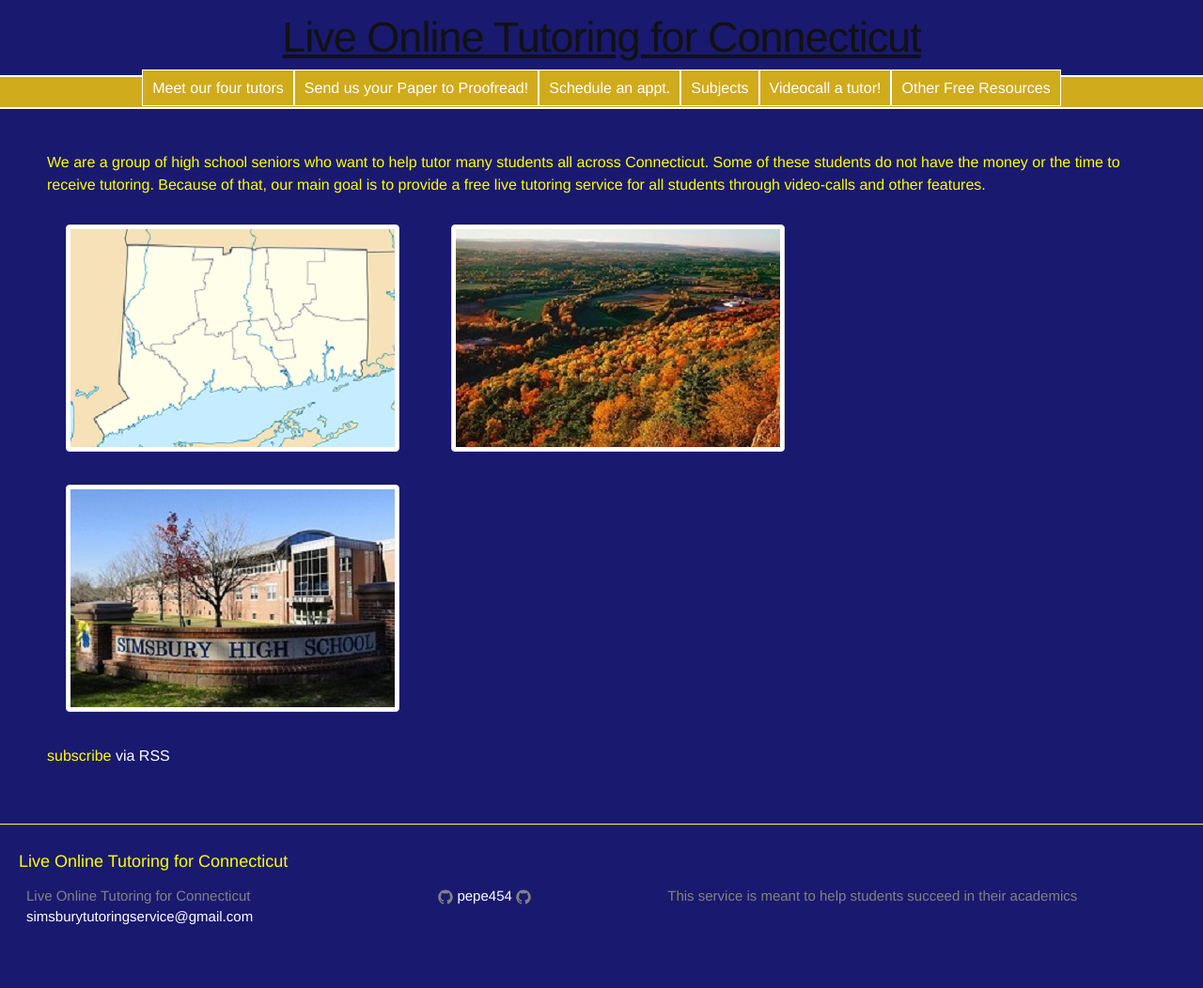
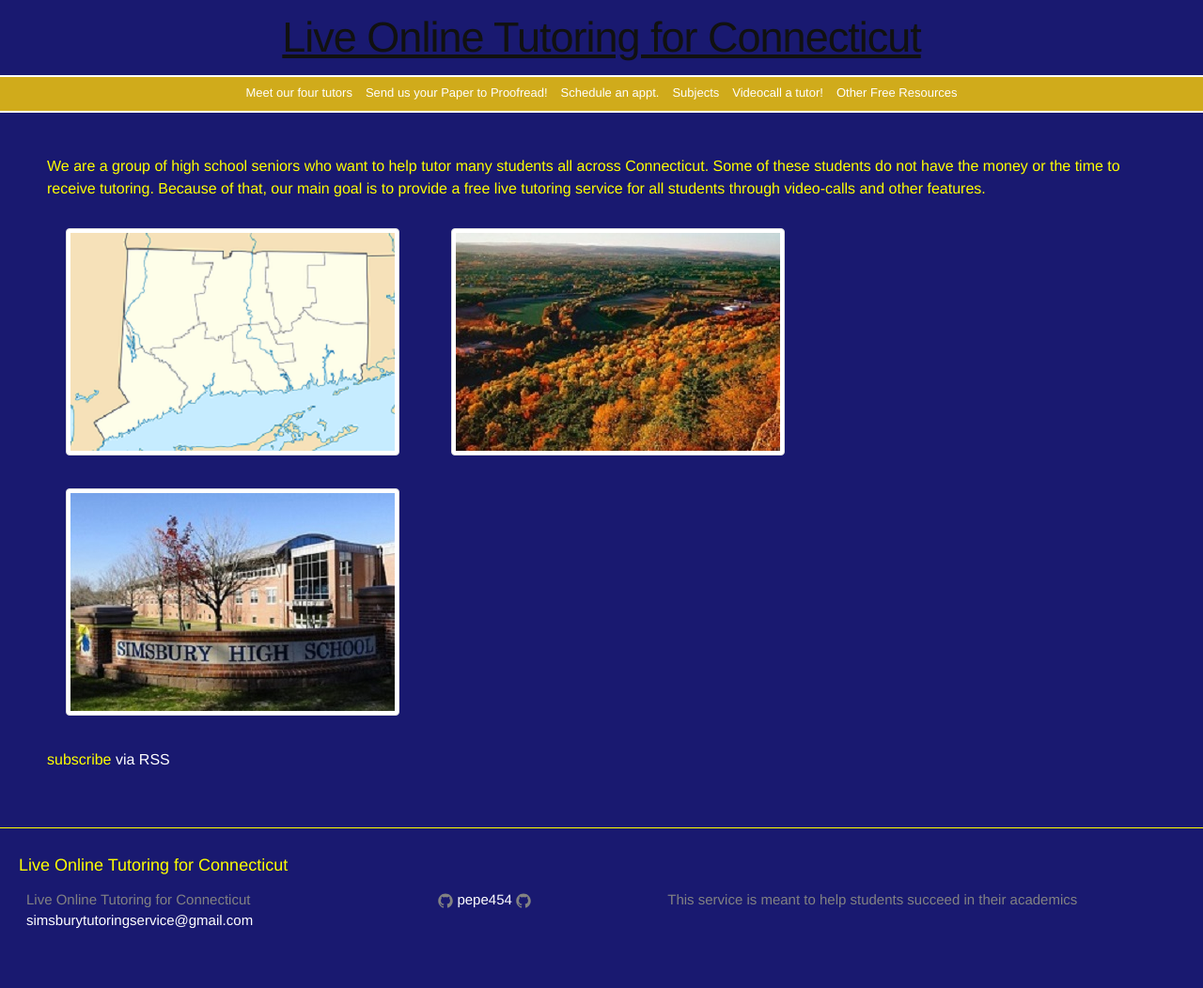
Before and after one commit to pepe454/pepe454.github.io, a Jekyll site: the page built from index.html, in a window 1280 px wide. Shown: the whole page at 94% size. Built offline with Jekyll 4.4.1, drawn with Linux system fonts in a browser that asks for light colours; the list of posts is cut into pages by our own code.

Commit message:
Update _layout.scss

```diff
--- a/_sass/_layout.scss
+++ b/_sass/_layout.scss
@@ -42,11 +42,11 @@
     .page-link {
         line-height: 30px;
         background-color: #d0ab1b;
+        display: inline-block;
         margin-left: 0;
         margin-right: 0;
-        padding: 10px;
-        border: 1px solid white;
-        font-size: 16px;
+        padding: 7px;
+        font-size: 13px;
         color: white;
         line-height: $base-line-height;
     }
```
